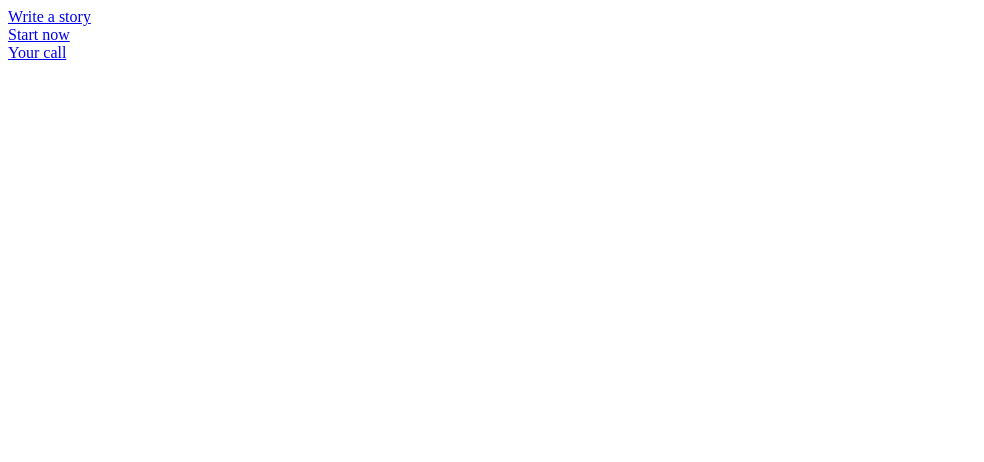
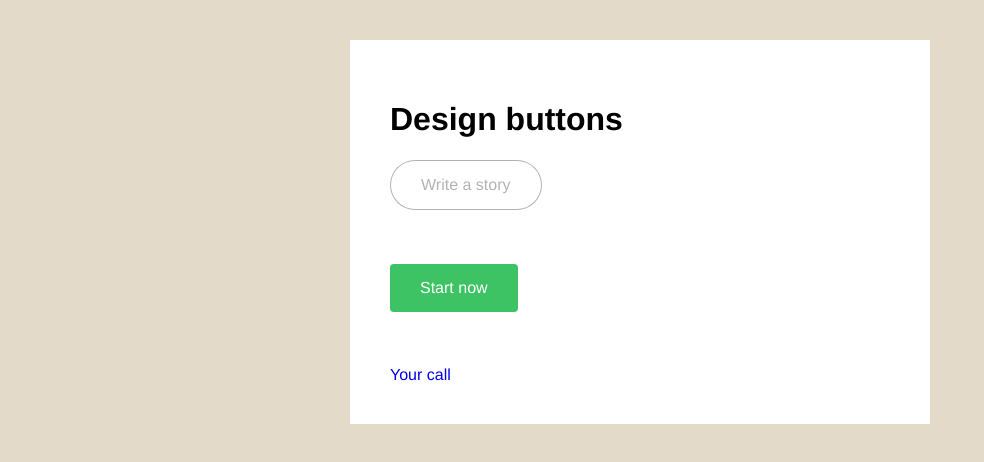
Before and after one commit to ClementPZ/coursorevision, a plain HTML site: page Day 2/challenges/index.html in a window 1280 px wide. Shown: the whole page, without its empty margins (0-984 px from the left). Drawn offline with Linux system fonts and the light colour scheme.

Commit message:
btn okeys

```diff
--- a/Day 2/challenges/css/components/buttons.css
+++ b/Day 2/challenges/css/components/buttons.css
@@ -0,0 +1,20 @@
+.btn-medium {
+  background-color: white;
+  color: rgba(1,1,1,0.3);
+  border: 1px solid rgba(1,1,1,0.3);
+  padding: 15px 30px;
+  border-radius: 50px;
+}
+.btn-medium:hover {
+  color: rgba(1,1,1,0.5);
+  border: 1px solid rgba(1,1,1,0.5);
+}
+.btn-treehouse {
+  background-color: #3dc264;
+  color: white;
+  padding: 15px 30px;
+  border-radius: 4px;
+}
+.btn-treehouse:hover {
+  background-color: #3a9955;
+}
--- a/Day 2/challenges/css/style.css
+++ b/Day 2/challenges/css/style.css
@@ -1 +1,16 @@
 @import url("components/buttons.css");
+
+body {
+  background-color: #e3dac9;
+  font-family: HELVETICA;
+}
+a {
+  display: inline-block;
+  text-decoration: none;
+}
+.container {
+  background-color: white;
+  width: 500px;
+  margin: 40px auto;
+  padding: 40px;
+}
--- a/Day 2/challenges/index.html
+++ b/Day 2/challenges/index.html
@@ -2,13 +2,24 @@
 <head>
   <meta charset="UTF-8">
   <title>Challenges day 2</title>
+  <link rel="stylesheet" href="css/style.css">
 </head>
 <body>
-  <a href="#" class="btn-medium">Write a story</a>
-  <br>
-  <a href="#" class="btn-treehouse">Start now</a>
-  <br>
-  <a href="#" class="btn-yours">Your call</a>
+  <div class="container">
+    <h1>Design buttons</h1>
+
+    <a href="#" class="btn btn-medium">Write a story</a>
+    <br><br>
+    <br>
+    <br>
+    <a href="#" class="btn btn-treehouse">Start now</a>
+    <br><br>
+    <br>
+    <br>
+    <a href="#" class="btn btn-yours">Your call</a>
+
+  </div>
+
 
 </body>
 </html>
```
